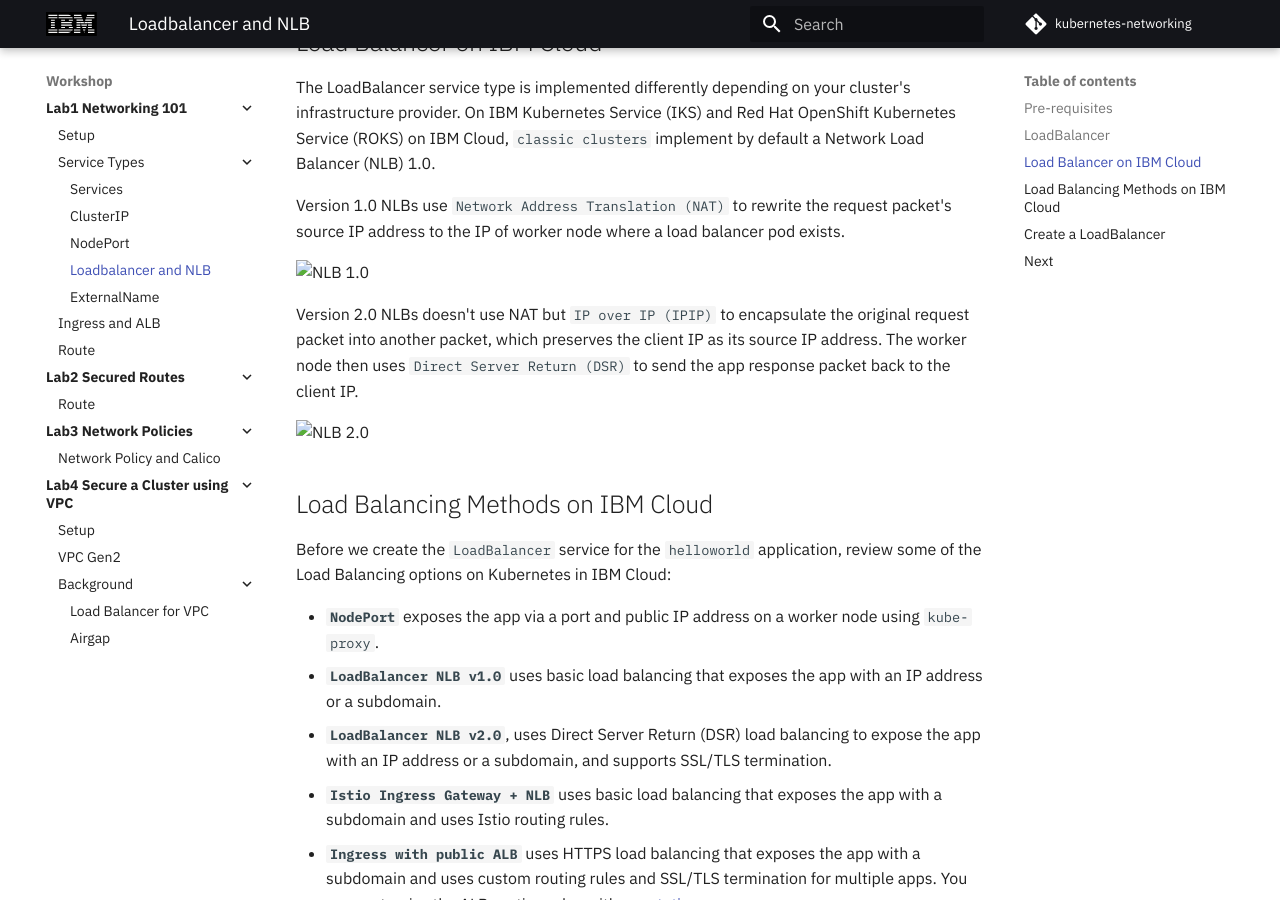
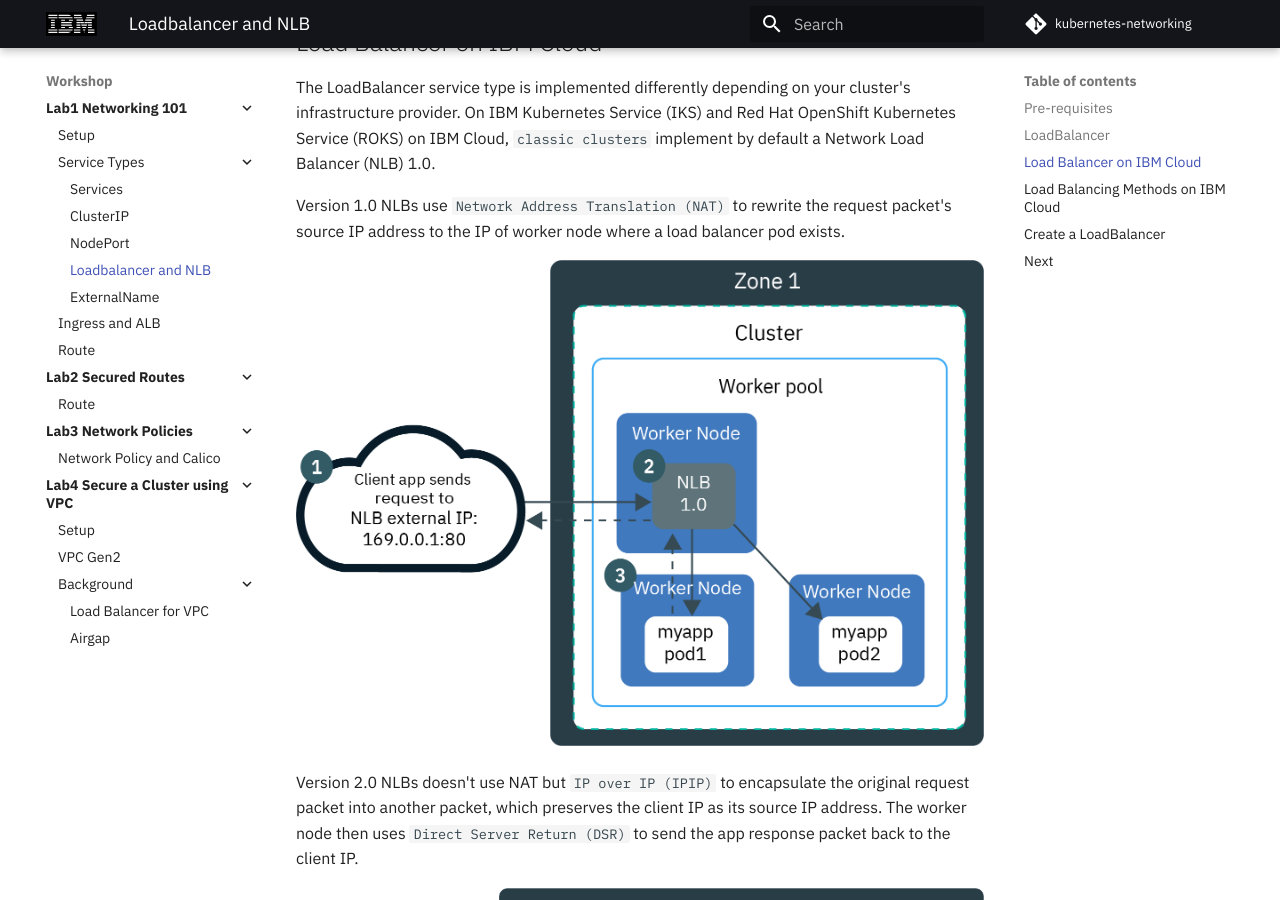
Before and after one commit to IBM/kubernetes-networking, an MkDocs documentation site: the page built from docs/services/loadbalancer.md, in a window 1280 px wide and 900 px high, scrolled down 1205 px. Built offline with MkDocs 1.6.1 and Material for MkDocs 9.7.7, drawn with Linux system fonts in a browser that asks for light colours; comment, search, counter and statistics services are not loaded.

Commit message:
correct images links

```diff
--- a/docs/services/loadbalancer.md
+++ b/docs/services/loadbalancer.md
@@ -28,11 +28,11 @@ The LoadBalancer service type is implemented differently depending on your clust
 
 Version 1.0 NLBs use `Network Address Translation (NAT)` to rewrite the request packet's source IP address to the IP of worker node where a load balancer pod exists.
 
-![NLB 1.0](images/ks_loadbalancer_nlb1.png)
+![NLB 1.0](../images/ks_loadbalancer_nlb1.png)
 
 Version 2.0 NLBs doesn't use NAT but `IP over IP (IPIP)` to encapsulate the original request packet into another packet, which preserves the client IP as its source IP address. The worker node then uses `Direct Server Return (DSR)` to send the app response packet back to the client IP.
 
-![NLB 2.0](images/ks_loadbalancer_nlb2.png)
+![NLB 2.0](../images/ks_loadbalancer_nlb2.png)
 
 ## Load Balancing Methods on IBM Cloud
 
```
Also changed, not shown: docs/setup/setup1.md (+1 -1 lines).
